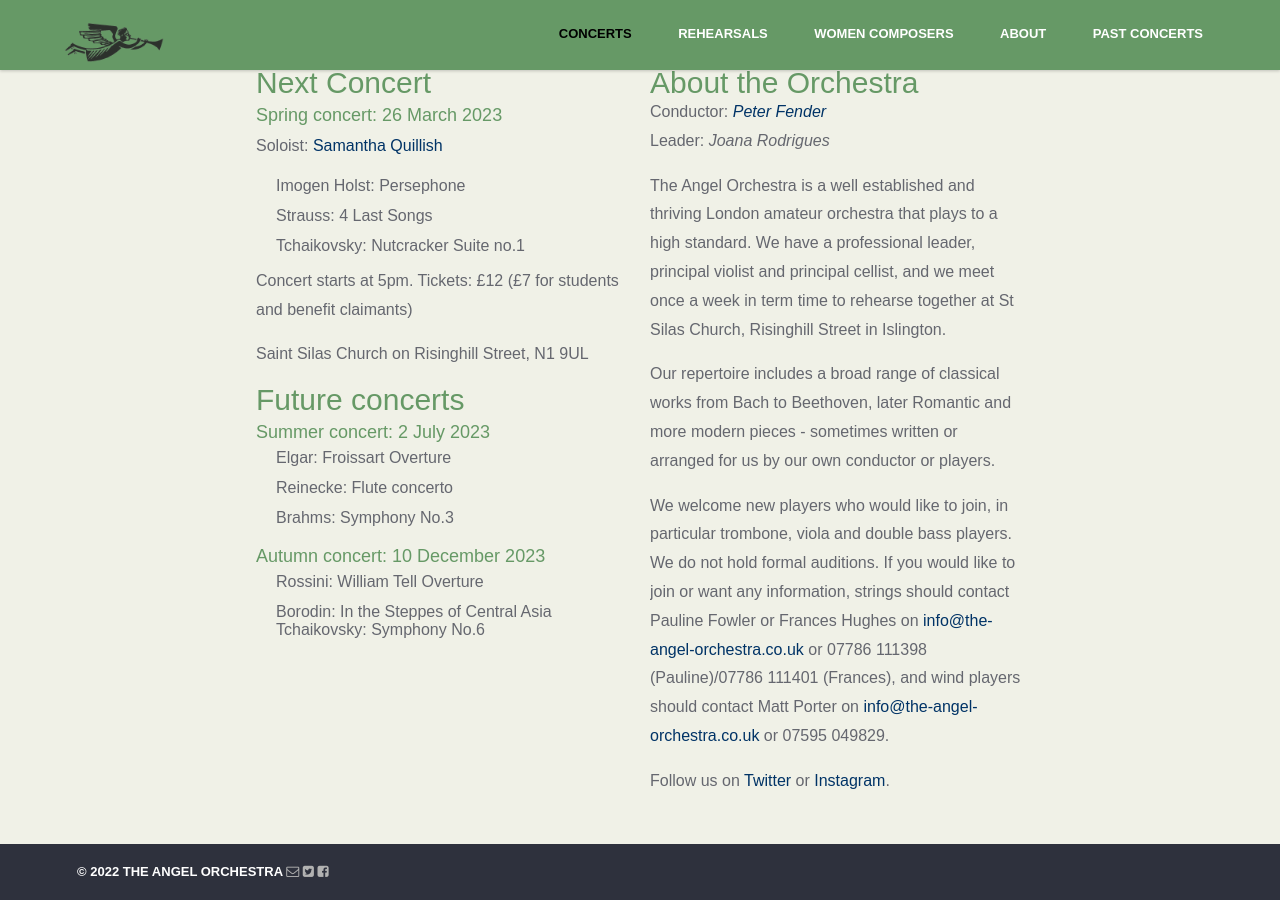
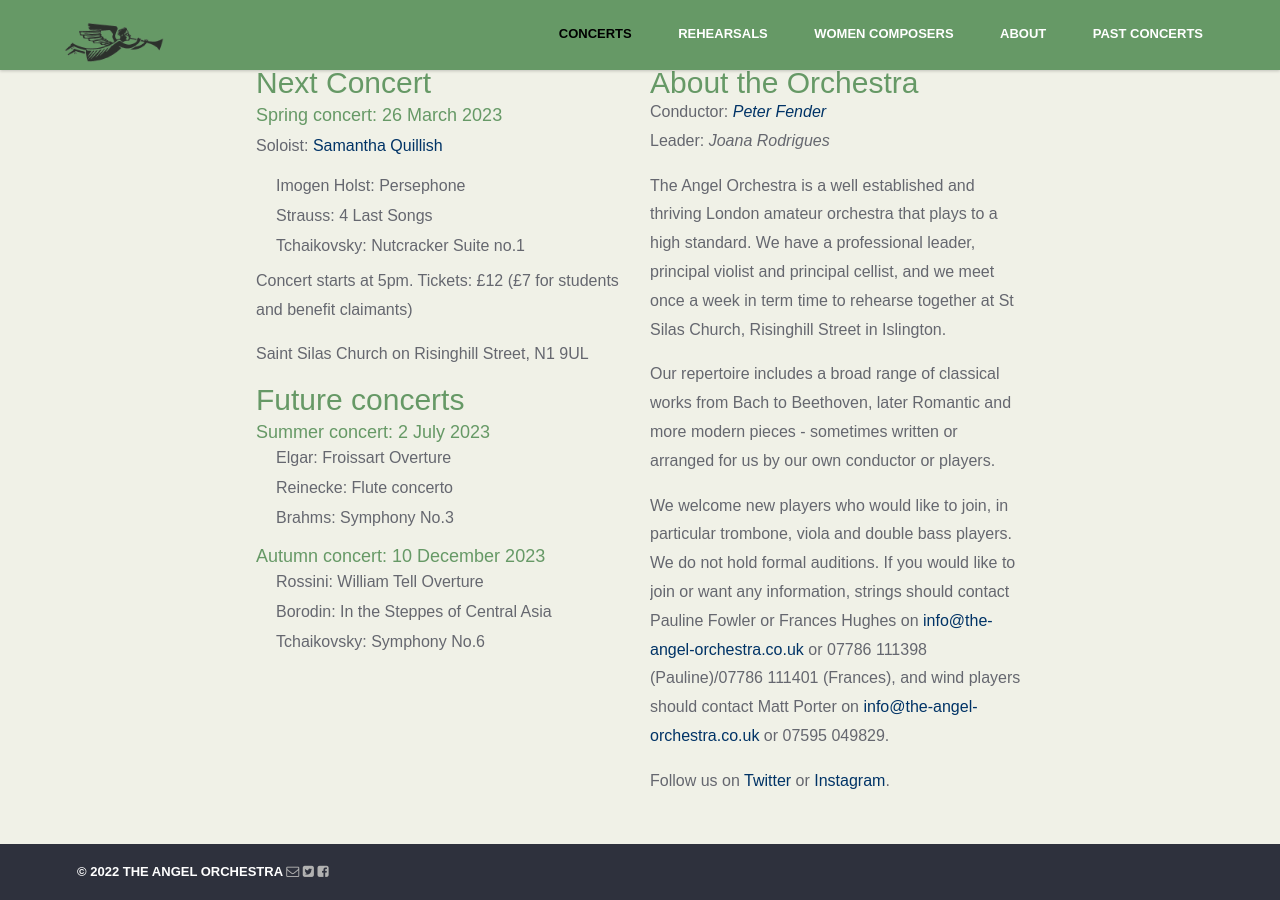
Before and after one commit to the-angel-orchestra/the-angel-orchestra.github.io, a Jekyll site: the page built from index.html, in a window 1280 px wide and 900 px high, scrolled down 534 px. Built offline with Jekyll 4.4.1, drawn with Linux system fonts in a browser that asks for light colours; nearby versions of some CDN libraries; some web fonts are replaced.

Commit message:
Updates content

```diff
--- a/_includes/future-concerts.html
+++ b/_includes/future-concerts.html
@@ -8,5 +8,6 @@
 <h3>Autumn concert: 10 December 2023</h3>
 <ul>
 <li>Rossini: William Tell Overture</li>
-<li>Borodin: In the Steppes of Central Asia Tchaikovsky: Symphony No.6 </li>
+<li>Borodin: In the Steppes of Central Asia </li>
+<li>Tchaikovsky: Symphony No.6</li>
 </ul>
```
